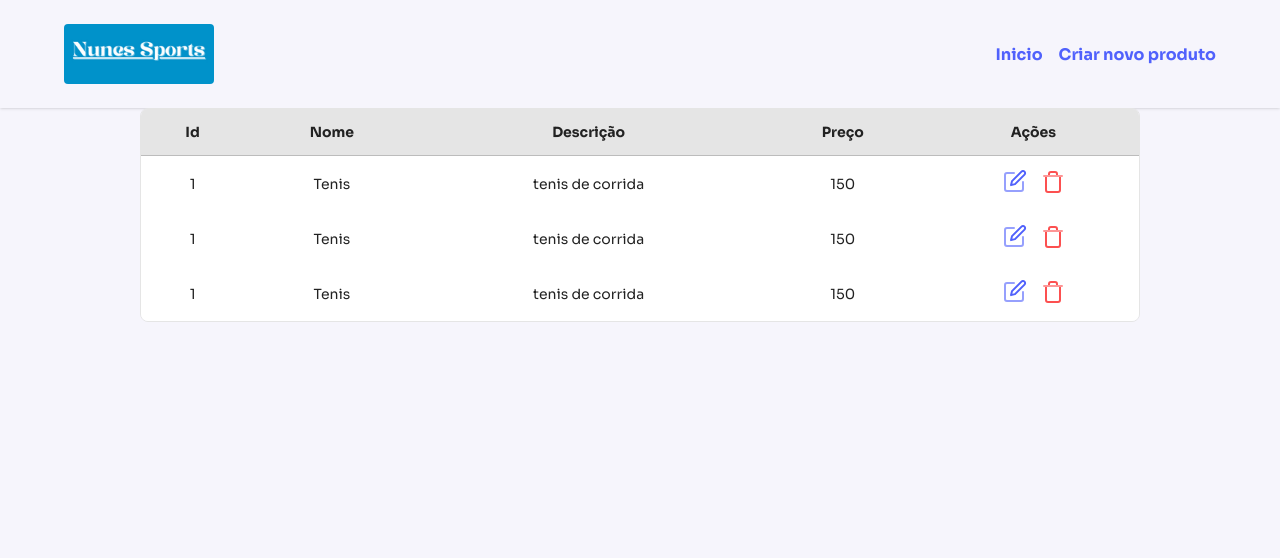
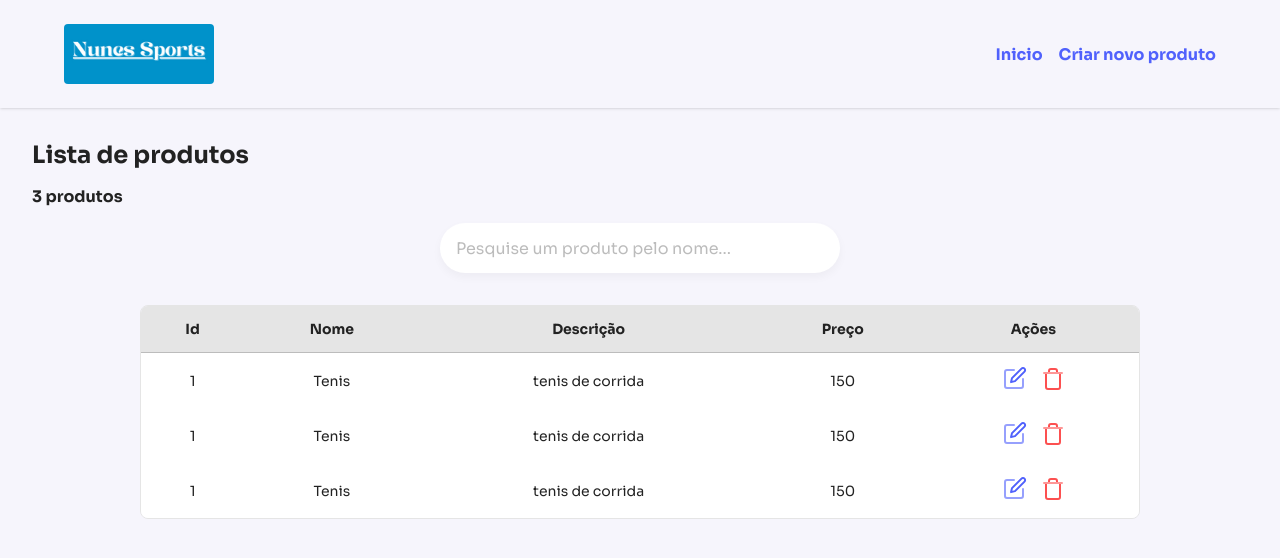
Before and after one commit to vinicius-mendes07/nunes-sports-frontend, a React (Vite) app: page / in a window 1280 px wide. Shown: the top 558 px of the page. Built offline with nearby package versions, Linux system fonts and the light colour scheme.

Commit message:
style: finished home styles

```diff
--- a/src/components/ProductsTable/styles.js
+++ b/src/components/ProductsTable/styles.js
@@ -7,6 +7,7 @@ export const Container = styled.div`
   border: 1px solid ${({ theme }) => theme.colors.gray[100]};
   border-radius: 8px;
   overflow: hidden;
+  margin-top: 32px;
 
   table {
     width: 100%;
--- a/src/pages/Home/index.jsx
+++ b/src/pages/Home/index.jsx
@@ -1,7 +1,20 @@
 import ProductsTable from "../../components/ProductsTable";
+import { Container, InputSearchContainer, ListHeader } from "./styles";
 
 export default function Home() {
   return (
-    <ProductsTable />
+    <Container>
+      <ListHeader>
+        <div className="list-text">
+            <h1>Lista de produtos</h1>
+            <span>3 produtos</span>
+        </div>
+      </ListHeader>
+        <InputSearchContainer>
+          <input type="text" placeholder="Pesquise um produto pelo nome..."/>
+        </InputSearchContainer>
+
+      <ProductsTable />
+    </Container>
   )
 }
--- /dev/null
+++ b/src/pages/Home/styles.js
@@ -0,0 +1,41 @@
+import styled from "styled-components";
+
+export const Container = styled.div`
+  padding: 32px;
+
+  h1 {
+    font-size: 24px;
+  }
+
+  span {
+    display: block;
+    font-weight: bold;
+    margin-top: 16px;
+  }
+`
+
+export const ListHeader = styled.div`
+  display: flex;
+  align-items: center;
+`
+export const InputSearchContainer = styled.div`
+  margin: 0 auto;
+  max-width: 400px;
+  width: 100%;
+  margin-top: 16px;
+
+  input {
+    width: 100%;
+    height: 50px;
+    padding: 0 16px;
+    font-size: 16px;
+    outline: none;
+    border: none;
+    border-radius: 25px;
+    box-shadow: 0px 4px 10px rgba(0,0,0, 0.04);
+
+    &::placeholder {
+      color: ${({ theme }) => theme.colors.gray[200]};
+    }
+  }
+`
```
